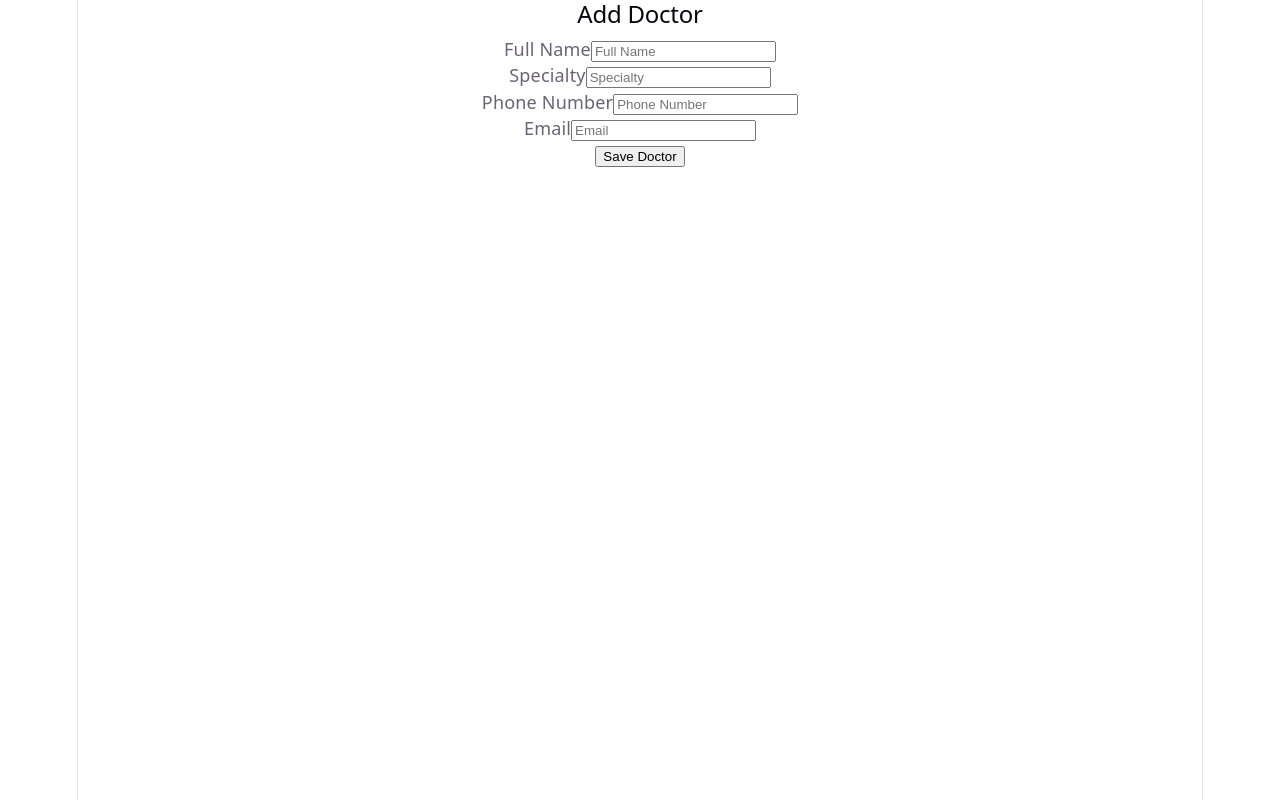
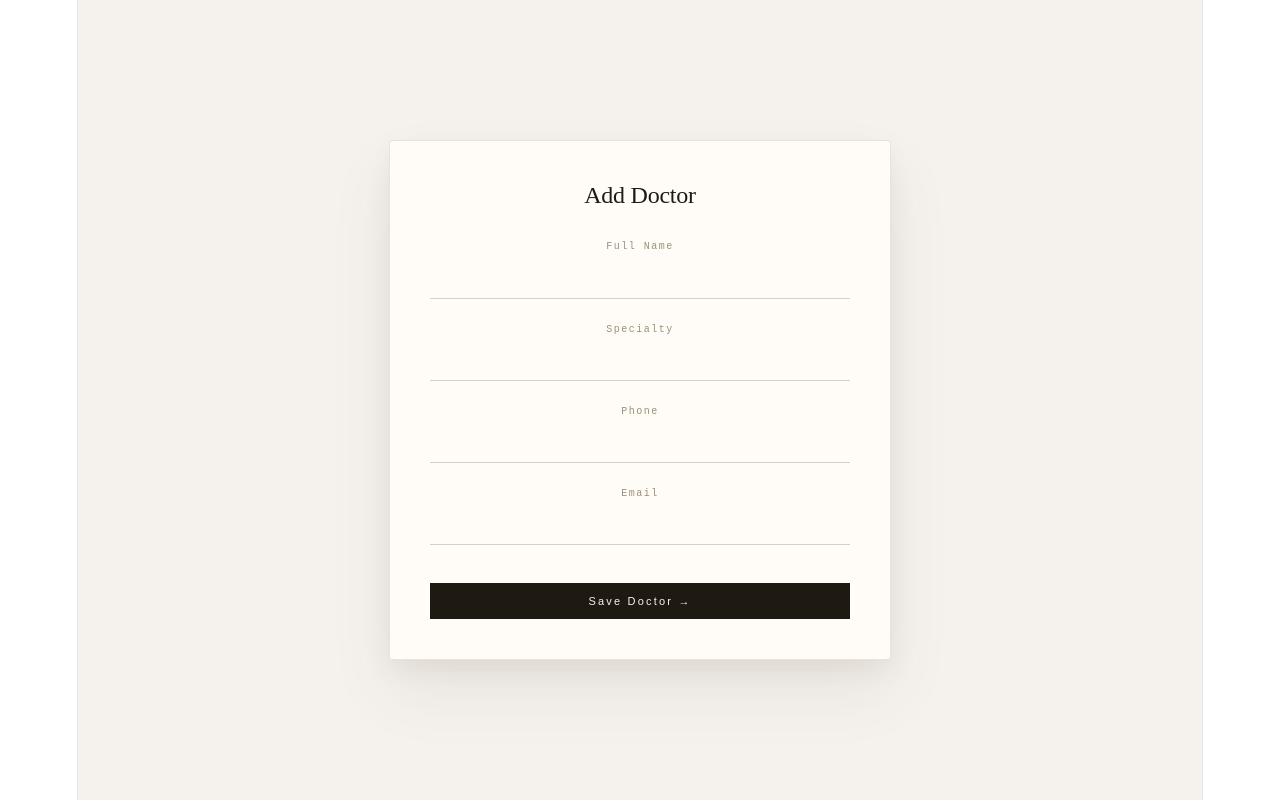
Before and after one commit to Kenys-ceo/HMS, a React app in the folder frontend/: page /doctors in a window 1280 px wide. Built offline with nearby package versions, Linux system fonts and the light colour scheme; the HTML template or start-up script is replaced by a standard one.

Commit message:
Update DoctorForm.jsx

```diff
--- a/frontend/src/pages/DoctorForm.jsx
+++ b/frontend/src/pages/DoctorForm.jsx
@@ -1,46 +1,186 @@
-import { useState } from "react";
+import React, { useState, useEffect } from "react";
 import api from "../api";
 
 export default function DoctorForm() {
-  const [form, setForm] = useState({ fullName: "", specialty: "", phone: "", email: "" });
+  const [form, setForm] = useState({
+    fullName: "",
+    specialty: "",
+    phone: "",
+    email: ""
+  });
 
-  const handleChange = (e) => setForm({ ...form, [e.target.name]: e.target.value });
+  const [focused, setFocused] = useState("");
+  const [mounted, setMounted] = useState(false);
+  const [message, setMessage] = useState("");
+
+  useEffect(() => {
+    setMounted(true);
+  }, []);
+
+  const handleChange = (e) =>
+    setForm({ ...form, [e.target.name]: e.target.value });
 
   const handleSubmit = async (e) => {
     e.preventDefault();
+    setMessage("");
+
     try {
       await api.post("/doctors", form);
-      alert("Doctor added successfully");
+      setMessage("Doctor added successfully ✅");
       setForm({ fullName: "", specialty: "", phone: "", email: "" });
     } catch {
-      alert("Error adding doctor");
+      setMessage("Error adding doctor ❌");
     }
   };
 
   return (
-<div className="min-h-screen bg-black flex items-center justify-center p-6">
-      <div className="w-full max-w-md bg-gray-900 shadow-2xl rounded-3xl p-8 border border-gray-700">
-        <h2 className="text-2xl font-bold mb-6 text-white text-center">Add Doctor</h2>
-        <form onSubmit={handleSubmit} className="space-y-6">
-          <div>
-            <label className="block text-sm font-medium text-gray-300 mb-2">Full Name</label>
-            <input name="fullName" value={form.fullName} onChange={handleChange} placeholder="Full Name" className="w-full p-4 bg-gray-800 border border-gray-600 rounded-xl text-white placeholder-gray-400 focus:ring-2 focus:ring-blue-500 focus:border-transparent focus:outline-none transition" />
+    <>
+      <style>{`
+        .form-root {
+          min-height: 100vh;
+          display: flex;
+          align-items: center;
+          justify-content: center;
+          background-color: #f5f2ee;
+          font-family: 'DM Mono', monospace;
+          position: relative;
+        }
+
+        .form-card {
+          width: 100%;
+          max-width: 420px;
+          background: rgba(255, 252, 248, 0.92);
+          backdrop-filter: blur(12px);
+          border: 1px solid rgba(196, 184, 154, 0.35);
+          border-radius: 4px;
+          padding: 40px;
+          box-shadow:
+            0 8px 24px rgba(80, 60, 30, 0.07),
+            0 32px 64px rgba(80, 60, 30, 0.08);
+          opacity: 0;
+          transform: translateY(20px);
+          transition: all 0.6s ease;
+        }
+
+        .form-card.mounted {
+          opacity: 1;
+          transform: translateY(0);
+        }
+
+        .title {
+          font-family: 'DM Serif Display', serif;
+          font-size: 24px;
+          margin-bottom: 25px;
+          color: #1e1a12;
+          text-align: center;
+        }
+
+        .field {
+          margin-bottom: 18px;
+        }
+
+        .field label {
+          font-size: 10px;
+          letter-spacing: 0.15em;
+          color: #9c8f78;
+          display: block;
+          margin-bottom: 6px;
+        }
+
+        .field input {
+          width: 100%;
+          border: none;
+          border-bottom: 1.5px solid #d8cfc0;
+          padding: 8px 0;
+          background: transparent;
+          outline: none;
+          font-size: 13px;
+        }
+
+        .field input:focus {
+          border-color: #9dc0b3;
+        }
+
+        .btn {
+          width: 100%;
+          margin-top: 20px;
+          padding: 12px;
+          background: #1e1a12;
+          color: #f5f2ee;
+          border: none;
+          cursor: pointer;
+          font-size: 11px;
+          letter-spacing: 0.2em;
+        }
+
+        .btn:hover {
+          background: #2c2416;
+        }
+
+        .message {
+          margin-bottom: 15px;
+          font-size: 12px;
+          text-align: center;
+          color: #7aaa99;
+        }
+      `}</style>
+
+      <div className="form-root">
+        <div className={`form-card ${mounted ? "mounted" : ""}`}>
+
+          <h2 className="title">Add Doctor</h2>
+
+          {message && <div className="message">{message}</div>}
+
+          <form onSubmit={handleSubmit}>
+
+            <div className="field">
+              <label>Full Name</label>
+              <input
+                name="fullName"
+                value={form.fullName}
+                onChange={handleChange}
+                required
+              />
             </div>
-          <div>
-            <label className="block text-sm font-medium text-gray-300 mb-2">Specialty</label>
-            <input name="specialty" value={form.specialty} onChange={handleChange} placeholder="Specialty" className="w-full p-4 bg-gray-800 border border-gray-600 rounded-xl text-white placeholder-gray-400 focus:ring-2 focus:ring-blue-500 focus:border-transparent focus:outline-none transition" />
+
+            <div className="field">
+              <label>Specialty</label>
+              <input
+                name="specialty"
+                value={form.specialty}
+                onChange={handleChange}
+                required
+              />
             </div>
-          <div>
-            <label className="block text-sm font-medium text-gray-300 mb-2">Phone Number</label>
-            <input name="phone" value={form.phone} onChange={handleChange} placeholder="Phone Number" className="w-full p-4 bg-gray-800 border border-gray-600 rounded-xl text-white placeholder-gray-400 focus:ring-2 focus:ring-blue-500 focus:border-transparent focus:outline-none transition" />
+
+            <div className="field">
+              <label>Phone</label>
+              <input
+                name="phone"
+                value={form.phone}
+                onChange={handleChange}
+                required
+              />
             </div>
-          <div>
-            <label className="block text-sm font-medium text-gray-300 mb-2">Email</label>
-            <input name="email" value={form.email} onChange={handleChange} placeholder="Email" className="w-full p-4 bg-gray-800 border border-gray-600 rounded-xl text-white placeholder-gray-400 focus:ring-2 focus:ring-blue-500 focus:border-transparent focus:outline-none transition" />
+
+            <div className="field">
+              <label>Email</label>
+              <input
+                name="email"
+                value={form.email}
+                onChange={handleChange}
+                required
+              />
             </div>
-          <button type="submit" className="w-full bg-gradient-to-r from-gray-800 to-black text-white font-bold py-4 rounded-xl shadow-xl hover:shadow-2xl hover:from-gray-700 hover:to-gray-900 border border-gray-600 transition-all duration-200">Save Doctor</button>
+
+            <button type="submit" className="btn">
+              Save Doctor →
+            </button>
+
           </form>
         </div>
       </div>
+    </>
   );
 }
```
Lines whose indentation alone changed are shown as unchanged.
